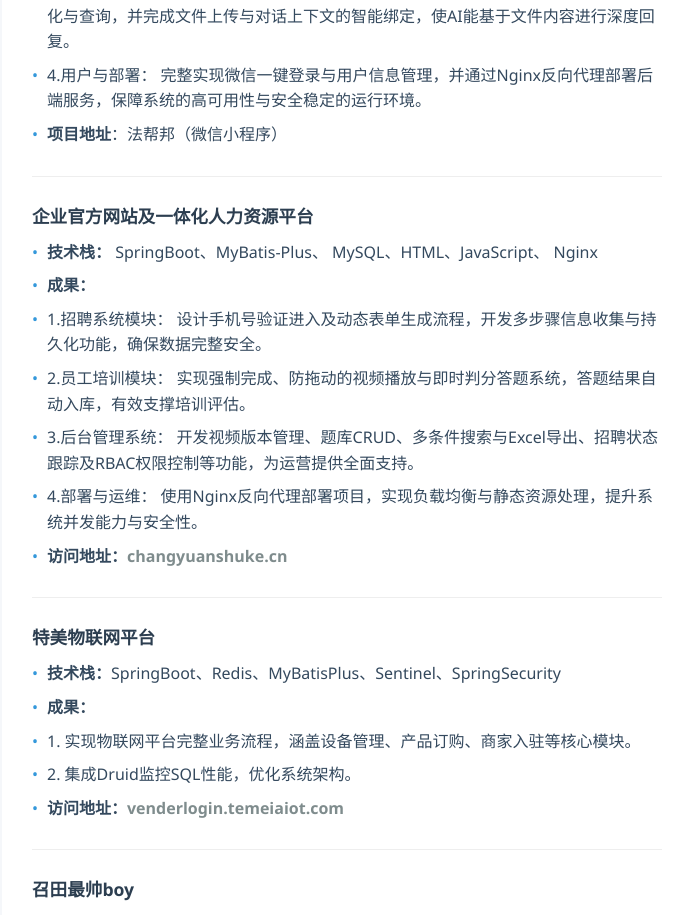
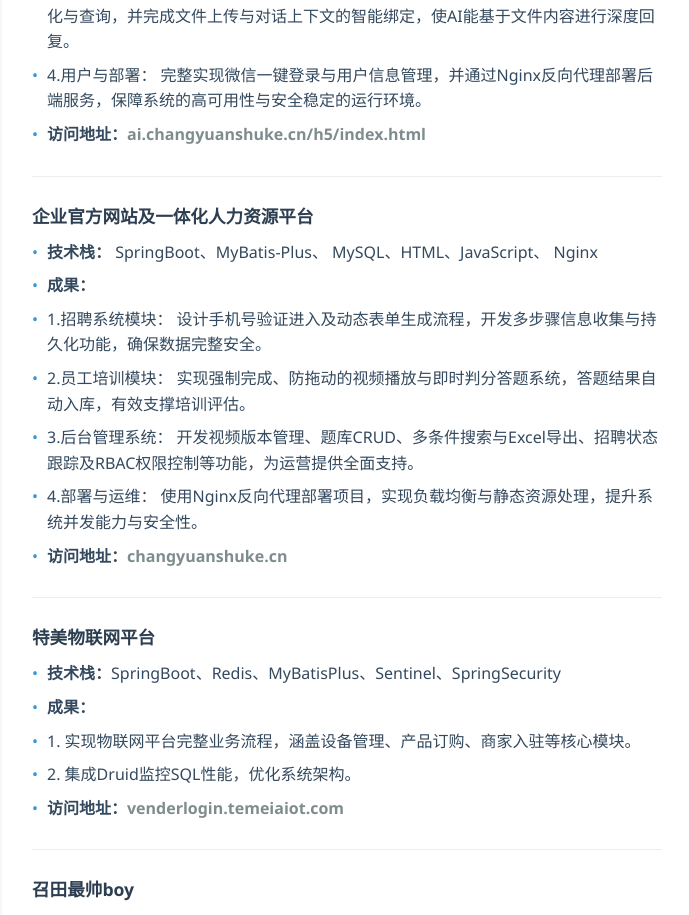
Before and after one commit to Zou2021/resume, a plain HTML site: page index.html in a window 1280 px wide. Shown: the part 1688-2603 px from the top of the page, without its empty margins (498-1187 px from the left). Drawn offline with Linux system fonts and the light colour scheme.

Commit message:
更新简历20251201

```diff
--- a/index.html
+++ b/index.html
@@ -623,7 +623,7 @@
                                 <p>2.法律知识库模块： 实现案例与法条的多条件、模糊及分页搜索，通过数据库索引优化与缓存机制，保障海量法律数据查询的高性能与响应速度。</p>
                                 <p>3.AI对话模块： 构建支持上下文关联的多模态智能对话系统，实现用户会话历史的持久化与查询，并完成文件上传与对话上下文的智能绑定，使AI能基于文件内容进行深度回复。</p>
                                 <p>4.用户与部署： 完整实现微信一键登录与用户信息管理，并通过Nginx反向代理部署后端服务，保障系统的高可用性与安全稳定的运行环境。</p>
-                                <p><strong>项目地址</strong>：法帮邦（微信小程序）</p>
+                                <p><strong>访问地址：</strong><a href="https://ai.changyuanshuke.cn/h5/index.html" style="color: var(--light-text);text-decoration: none;" target="_blank"><strong>ai.changyuanshuke.cn/h5/index.html</strong></a></p>
                             </div>
                         </li>
                         <li class="experience-item">
```
